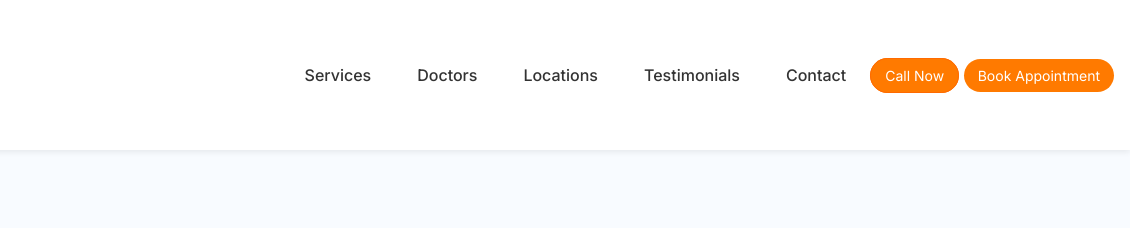
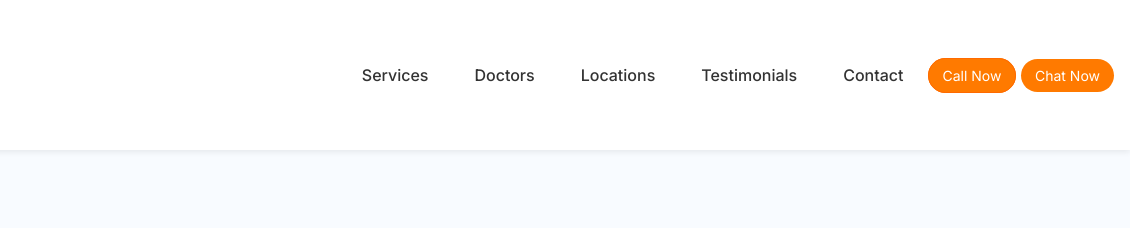
Before and after one commit to SkyBrother04/Sehgals-Hospital, a plain HTML site: page index.html in a window 1280 px wide. Shown: the top 228 px of the page, 150-1280 px from the left. Drawn offline with Linux system fonts and the light colour scheme.

Commit message:
Update index.html

```diff
--- a/index.html
+++ b/index.html
@@ -332,7 +332,7 @@ header > div:last-child{
 
     <div>
       <a href="tel:+919893678781" class="btn-call">Call Now</a>
-      <a href="https://wa.me/919893678781" class="btn-primary">Book Appointment</a>
+      <a href="https://wa.me/919893678781" class="btn-primary">Chat Now</a>
     </div>
   </div>
 </header>
```
